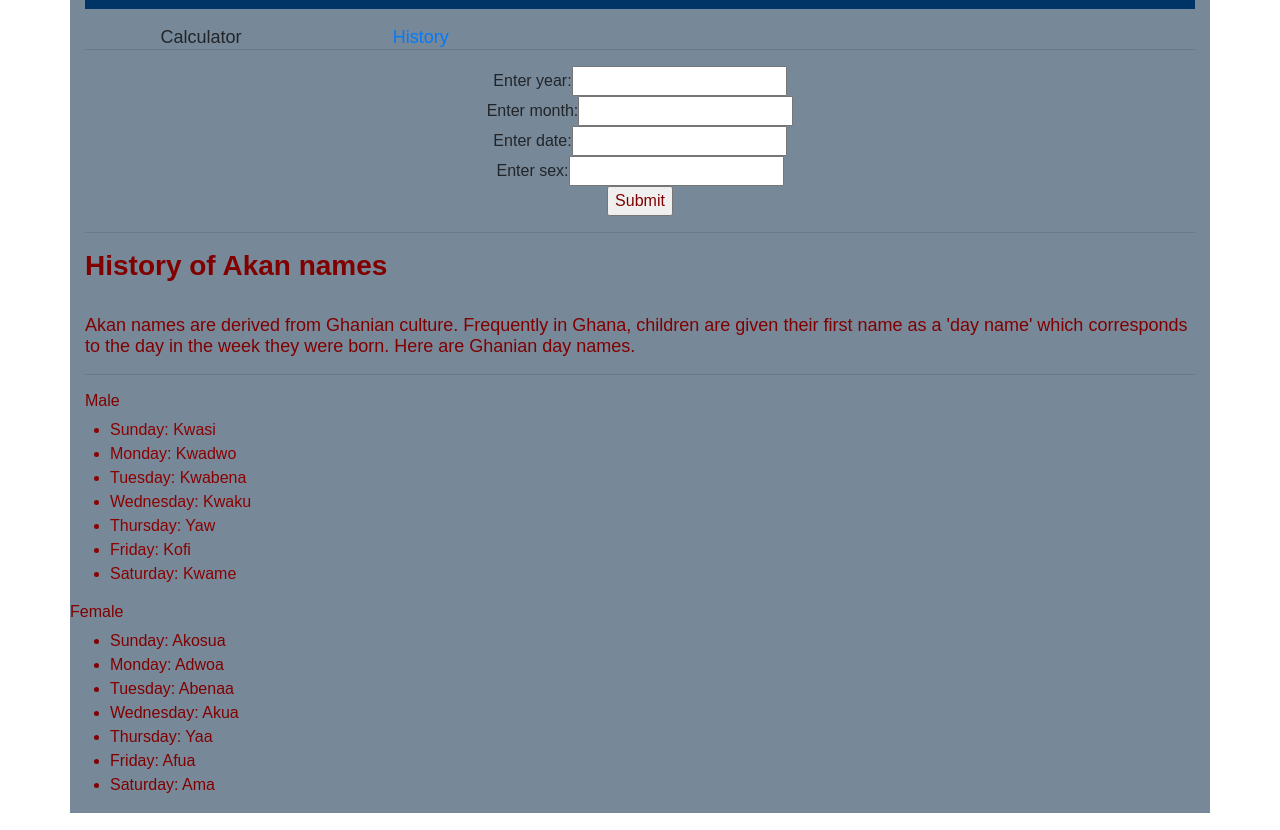
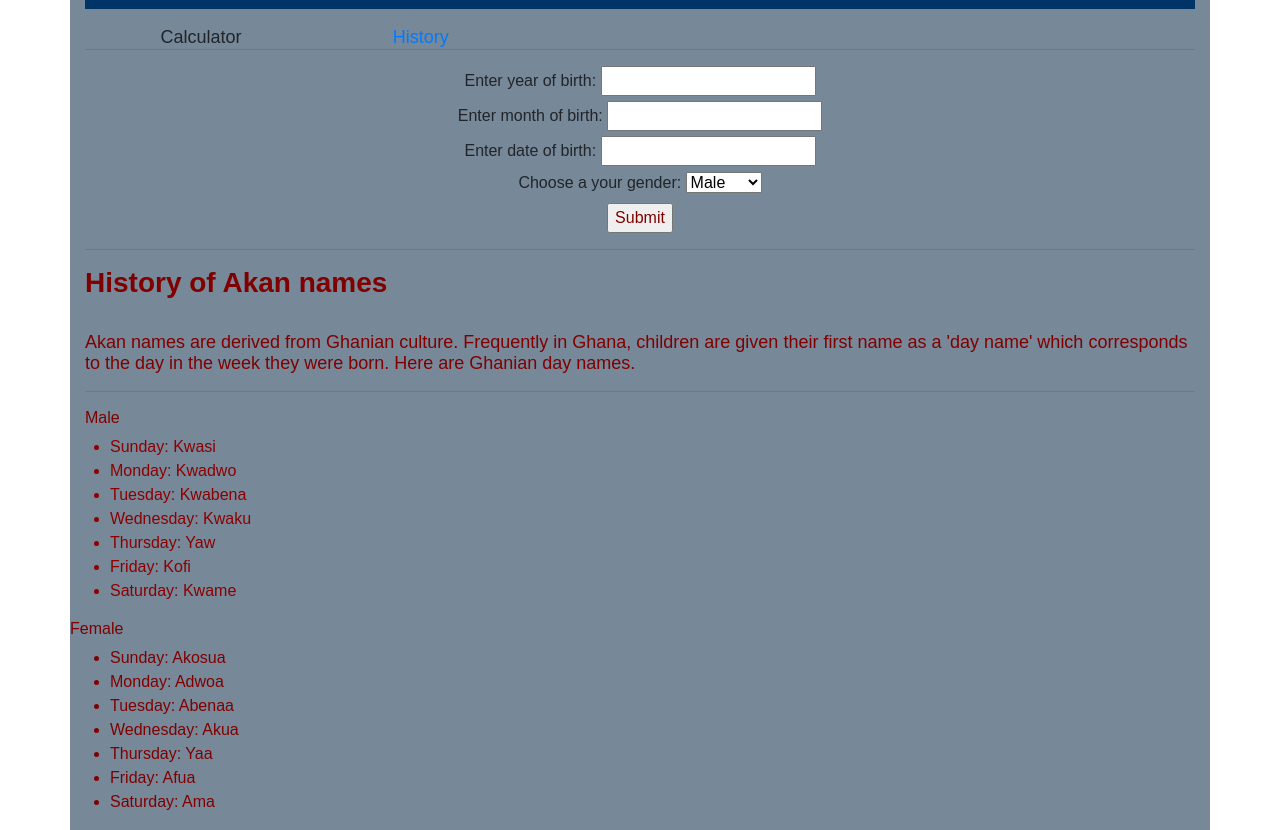
Before and after one commit to obewas/birthday-calculator, a plain HTML site: page index.html in a window 1280 px wide. Shown: the part 51-881 px from the top of the page. Drawn offline with Linux system fonts and the light colour scheme.

Commit message:
added select buttons to html doc

```diff
--- a/index.html
+++ b/index.html
@@ -14,7 +14,7 @@
             <h1>BIRTHDAY CALCULATOR</h1>
             <div class="nav">
                 <p>Calculator</p>
-                <a href="History of Akan names"><p>History</p></a>
+                <a href="#History of Akan names "><p>History</p></a>
 
             </div>
 
@@ -25,13 +25,25 @@
         <div class="main">
             <div class="birthYear">
                 <form>
-                    Enter year:<input type="number" id="year" name="year"/><br/>
-                    Enter month:<input type="number" id="month" name="month"/><br/>
-                    Enter date:<input type="number" id="date" name="date"/><br/>
-                    Enter sex:<input type="text" id="gender" name="gender"/><br/>
-                    <input type="button" value="Submit" onclick="dayOfWeek()"/>
-                    </form>
-                    <p id="result"></p>
+                    <label for="year">Enter year of birth: </label>
+                    <input type="number" id="year" name="year"/><br>
+                    <label for="month">Enter month of birth: </label>
+                    <input type="number" id="month" name="month"/><br>
+                    <label for="date">Enter date of birth: </label>
+                    <input type="number" id="date" name="date"/><br>
+
+                    <label for="gender">Choose a your gender:</label>
+
+                    <select name="gender" id="gender">
+                      <option value="male">Male</option>
+                      <option value="female">Female</option>
+
+                    </select>
+                    <br>
+
+                    <input type="button" value="Submit" onclick="dayOfWeek()"><br>
+                </form>
+                    <p id="result" style="color:blue;"></p>
                     </body>
                     </html>
             <hr>
```
